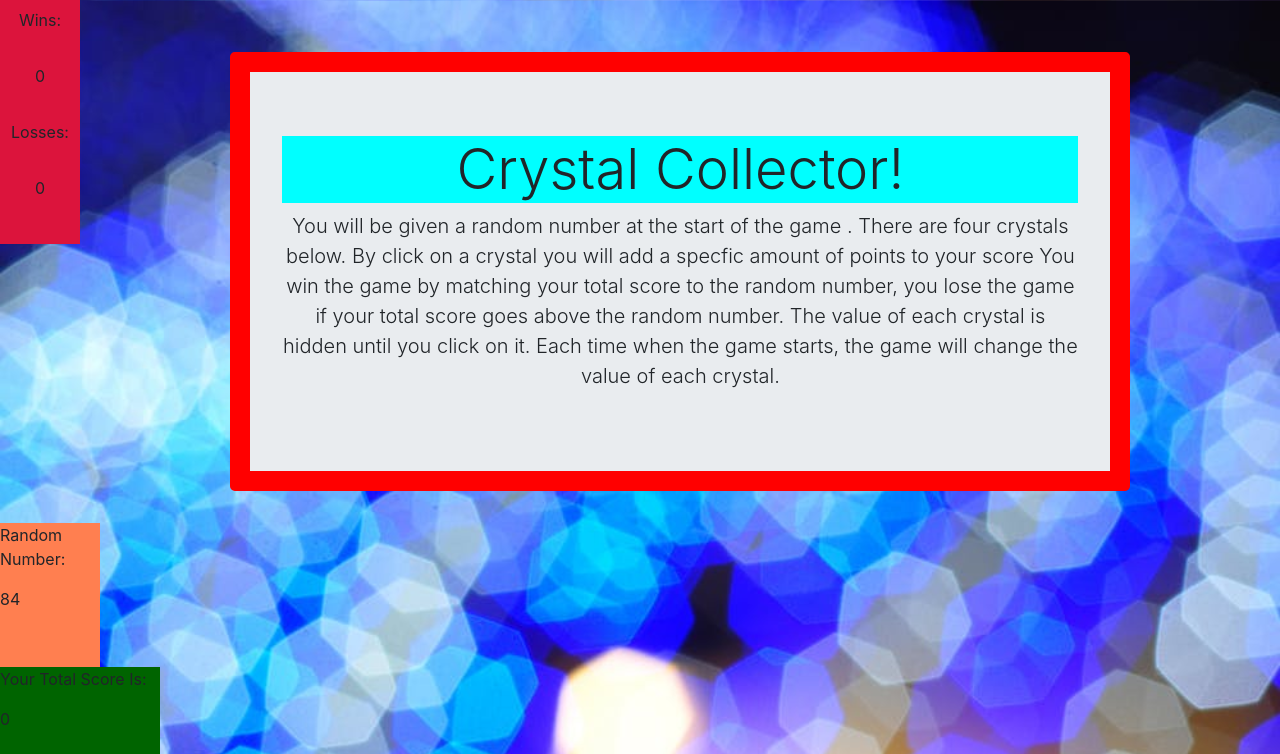
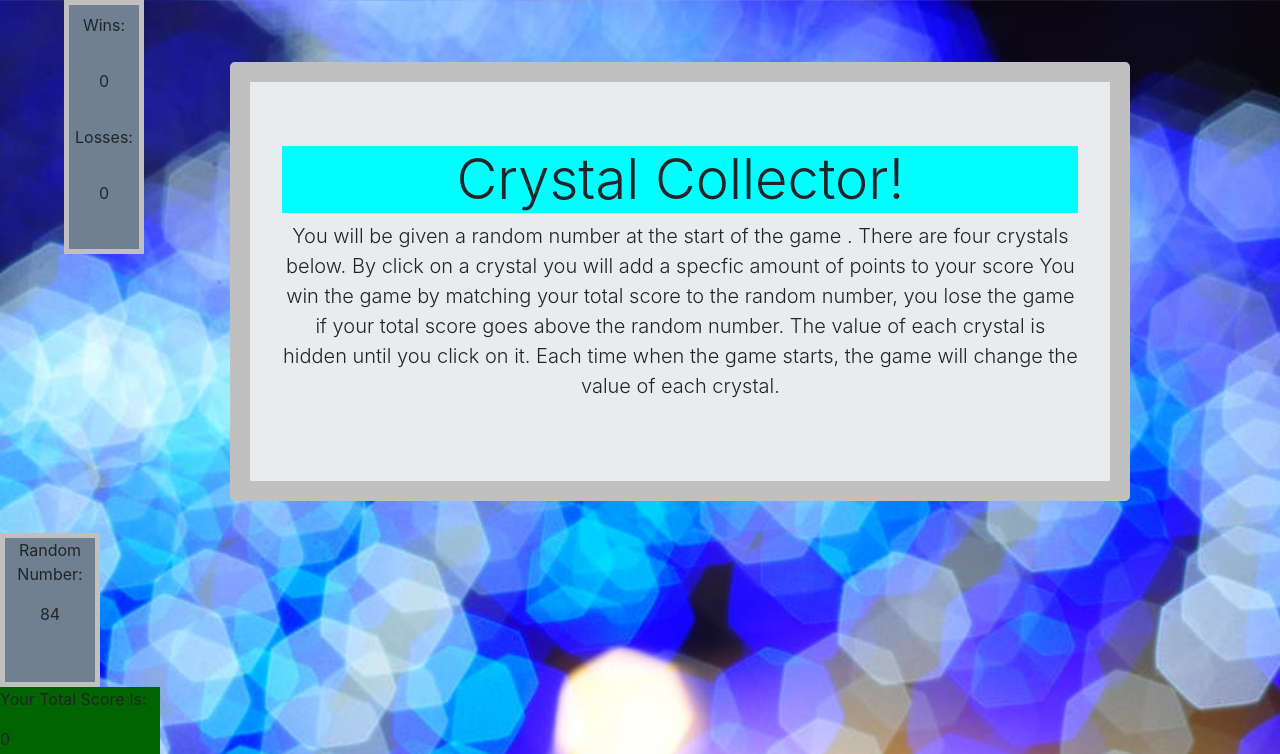
Before and after one commit to Ericv0801/Crystal-Collector, a plain HTML site: page index.html in a window 1280 px wide. Shown: the top 754 px of the page. Drawn offline with nearby package versions, Linux system fonts and the light colour scheme.

Commit message:
added styling

```diff
--- a/assets/css/style.css
+++ b/assets/css/style.css
@@ -4,7 +4,7 @@
     margin-left: 18%;
     margin-top: -15%;
     display: inline-block;
-    border: 20px solid red;
+    border: 20px solid silver;
 }
 
 
@@ -27,7 +27,10 @@ padding-bottom: 100px;
 line-height: 25px;}
 
 
-.winlosses{background-color: crimson;
+.winlosses{background-color: slategray;
+    margin-left: 5%;
+    top: 20%;
+    border: 5px solid silver;
     width: 80px;
     padding-bottom: 20px;
     line-height: 40px;
@@ -35,7 +38,9 @@ line-height: 25px;}
 
 }
 
-.randomNumber{background-color: coral;
+.randomNumber{background-color: slategray;
+    border: 5px solid silver;
+    text-align: center;
     width: 100px;
     padding-bottom: 40px;
 
```
